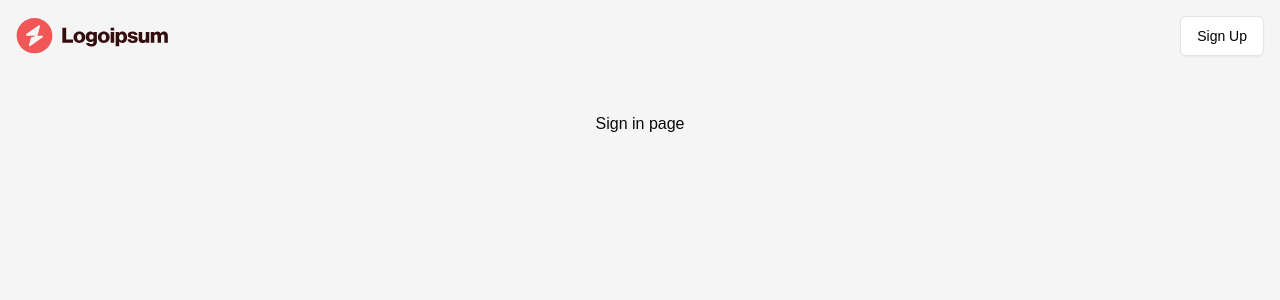
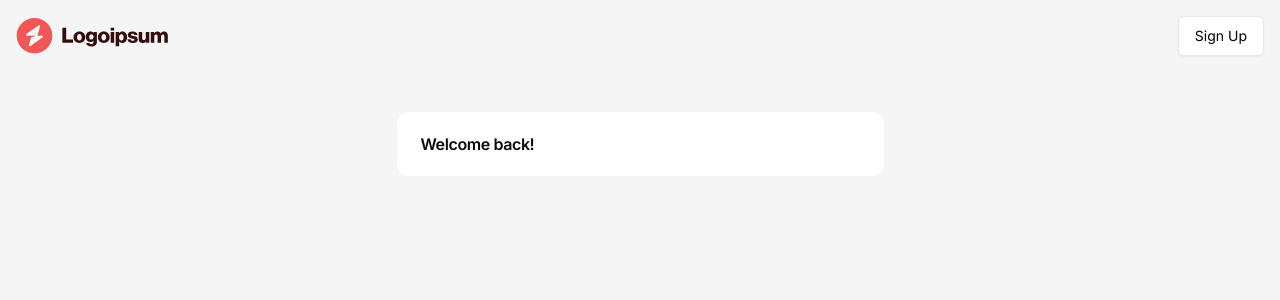
Before and after one commit to Kanishka2301/Jira-Clone, a Next.js app: page /sign-in in a window 1280 px wide. Shown: the top 300 px of the page. Built offline with nearby package versions, Linux system fonts and the light colour scheme.

Commit message:
initial commit

```diff
--- a/src/app/(auth)/sign-in/page.tsx
+++ b/src/app/(auth)/sign-in/page.tsx
@@ -1,4 +1,5 @@
+import { SignInCard } from "@/features/auth/components/sign-in-card";
 const SignInPage = () => {
-  return <div>Sign in page</div>;
+  return <SignInCard />;
 };
 export default SignInPage;
--- a/src/app/layout.tsx
+++ b/src/app/layout.tsx
@@ -1,17 +1,9 @@
 import type { Metadata } from "next";
-import localFont from "next/font/local";
+import { Inter } from "next/font/google";
 import "./globals.css";
+import { cn } from "@/lib/utils";
 
-const geistSans = localFont({
-  src: "./fonts/GeistVF.woff",
-  variable: "--font-geist-sans",
-  weight: "100 900",
-});
-const geistMono = localFont({
-  src: "./fonts/GeistMonoVF.woff",
-  variable: "--font-geist-mono",
-  weight: "100 900",
-});
+const inter = Inter({ subsets: ["latin"] });
 
 export const metadata: Metadata = {
   title: "Create Next App",
@@ -25,9 +17,7 @@ export default function RootLayout({
 }>) {
   return (
     <html lang="en">
-      <body
-        className={`${geistSans.variable} ${geistMono.variable} antialiased`}
-      >
+      <body className={cn(inter.className, "antialiased min-h-screen")}>
         {children}
       </body>
     </html>
--- /dev/null
+++ b/src/features/auth/components/sign-in-card.tsx
@@ -0,0 +1,10 @@
+import { Card, CardContent, CardHeader, CardTitle } from "@/components/ui/card";
+export const SignInCard = () => {
+  return (
+    <Card className="w-full h-full md:w-[487px] border-none shadow-none">
+      <CardHeader>
+        <CardTitle>Welcome back!</CardTitle>
+      </CardHeader>
+    </Card>
+  );
+};
```
